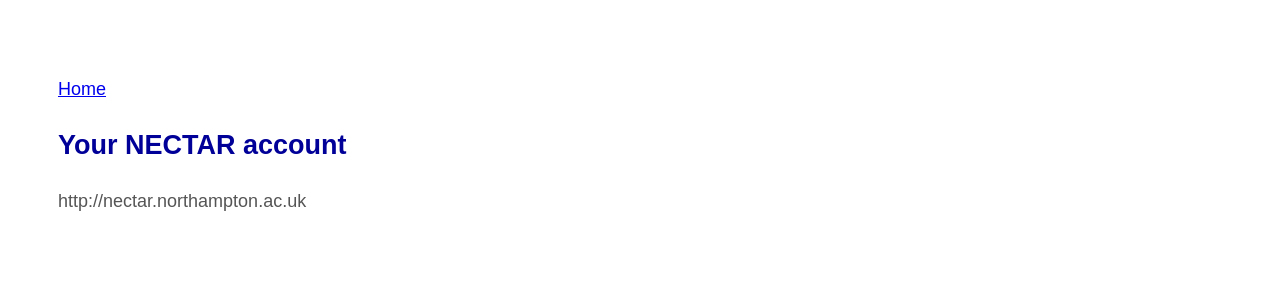
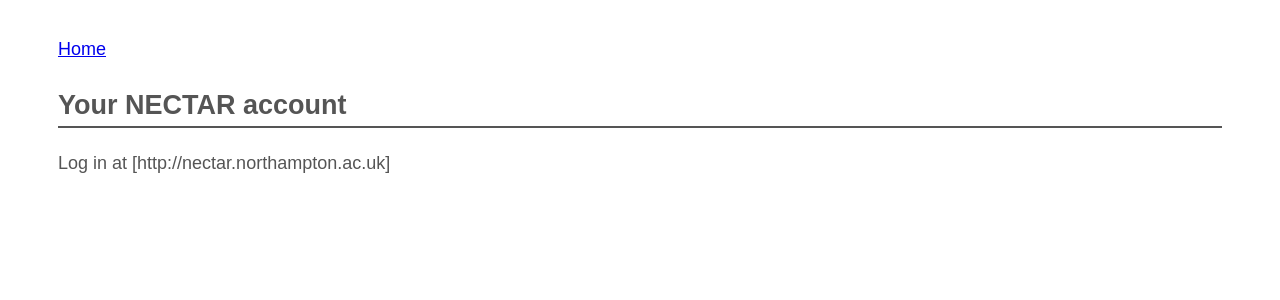
Before and after one commit to NickDimmock/nectar-for-staff-old, a Jekyll site: the page built from your-account.md, in a window 1280 px wide. Shown: the top 300 px of the page. Built offline with Jekyll 4.4.1, drawn with Linux system fonts in a browser that asks for light colours; Markdown is read by kramdown in place of the engine named in the settings.

Commit message:
Style test

```diff
--- a/stylesheets/styles.css
+++ b/stylesheets/styles.css
@@ -1,8 +1,9 @@
 body {
-  padding:50px;
+  padding:10px 50px;
   font:18px/1.5 Arial, Helvetica, sans-serif;
   color:#555;
 }
 h1 {
-	color: #009;
+	color: #555;
+	border-bottom: 2px solid #555;
 }
--- a/your-account.md
+++ b/your-account.md
@@ -7,4 +7,4 @@ layout: default
 
 #Your NECTAR account
 
-http://nectar.northampton.ac.uk
+Log in at [http://nectar.northampton.ac.uk]
```
